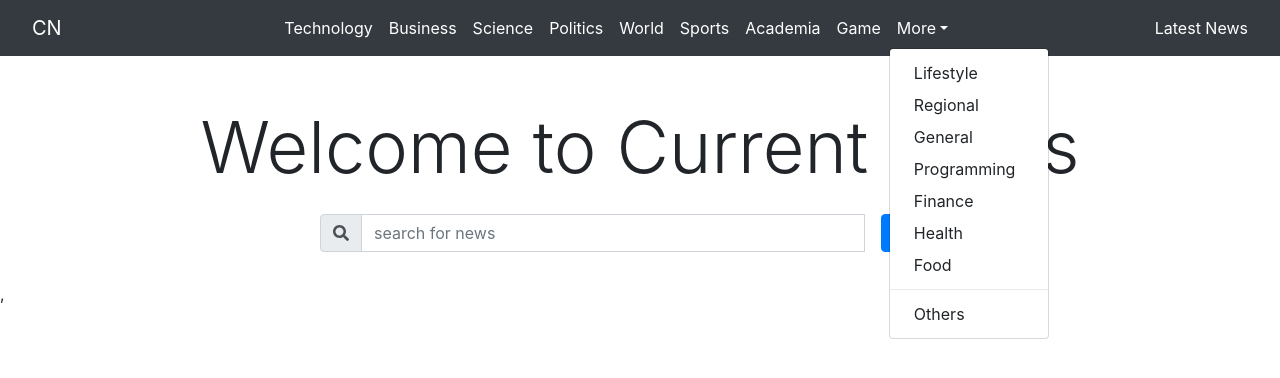
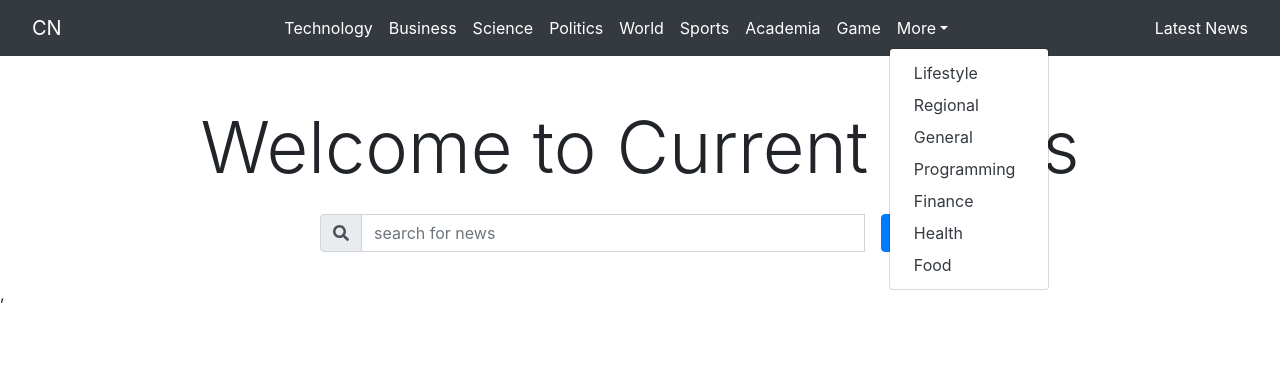
Before and after one commit to sfahadh/Currents-API, a React (Create React App) app: page / in a window 1280 px wide. Both pictures are taken after a click on the button "More". Shown: the top 378 px of the page. Built offline with nearby package versions, Linux system fonts and the light colour scheme; no server answers.

Commit message:
added links for categories in dropdown

```diff
--- a/src/components/navbar/navigationBar.jsx
+++ b/src/components/navbar/navigationBar.jsx
@@ -9,6 +9,7 @@ const NavigationBar = ({ changeCategory }) => {
             <Navbar.Brand className="ml-3">
                 <Link to="/" className="link">CN</Link>
             </Navbar.Brand>
+
             <Navbar.Toggle aria-controls="basic-navbar-nav" />
             <Navbar.Collapse id="basic-navbar-nav">
                 <Nav className="m-auto" >
@@ -45,17 +46,36 @@ const NavigationBar = ({ changeCategory }) => {
                     </Nav.Item>
 
                     <NavDropdown title="More" id="basic-nav-dropdown">
-                        <NavDropdown.Item href="#action/3.1">Lifestyle</NavDropdown.Item>
-                        <NavDropdown.Item href="#action/3.2">Regional</NavDropdown.Item>
-                        <NavDropdown.Item href="#action/3.3">General</NavDropdown.Item>
-                        <NavDropdown.Item href="#action/3.3">Programming</NavDropdown.Item>
-                        <NavDropdown.Item href="#action/3.3">Finance</NavDropdown.Item>
-                        <NavDropdown.Item href="#action/3.3">Health</NavDropdown.Item>
-                        <NavDropdown.Item href="#action/3.3">Food</NavDropdown.Item>
-                        <NavDropdown.Divider />
-                        <NavDropdown.Item href="#action/3.4">Others</NavDropdown.Item>
+                        <NavDropdown.Item onClick={() => changeCategory('lifestyle')}>
+                            <Link to="/lifestyle" className="text-dark">Lifestyle</Link>
+                        </NavDropdown.Item>
+
+                        <NavDropdown.Item onClick={() => changeCategory('regional')}>
+                            <Link to="/regional" className="text-dark">Regional</Link>
+                        </NavDropdown.Item>
+
+                        <NavDropdown.Item onClick={() => changeCategory('general')}>
+                            <Link to="/general" className="text-dark">General</Link>
+                        </NavDropdown.Item>
+
+                        <NavDropdown.Item onClick={() => changeCategory('programming')}>
+                            <Link to="/programming" className="text-dark">Programming</Link>
+                        </NavDropdown.Item>
+
+                        <NavDropdown.Item onClick={() => changeCategory('finance')}>
+                            <Link to="/finance" className="text-dark">Finance</Link>
+                        </NavDropdown.Item>
+
+                        <NavDropdown.Item onClick={() => changeCategory('health')}>
+                            <Link to="/health" className="text-dark">Health</Link>
+                        </NavDropdown.Item>
+
+                        <NavDropdown.Item onClick={() => changeCategory('food')}>
+                            <Link to="/food" className="text-dark">Food</Link>
+                        </NavDropdown.Item>
                     </NavDropdown>
                 </Nav>
+
                 <Nav.Item className="mr-3">
                     <Link to="/latestNews" className="link">Latest News</Link>
                 </Nav.Item>
```
